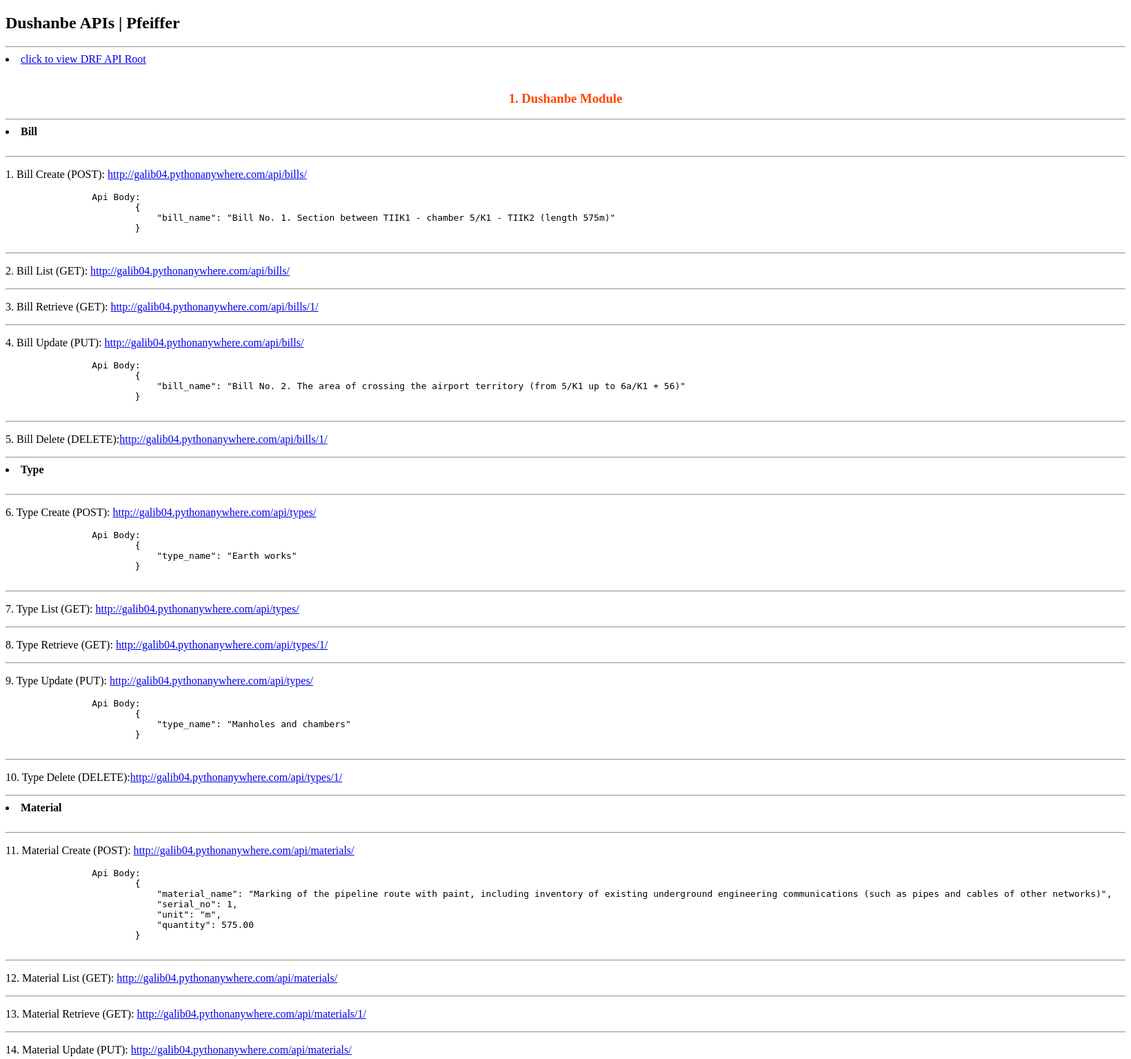
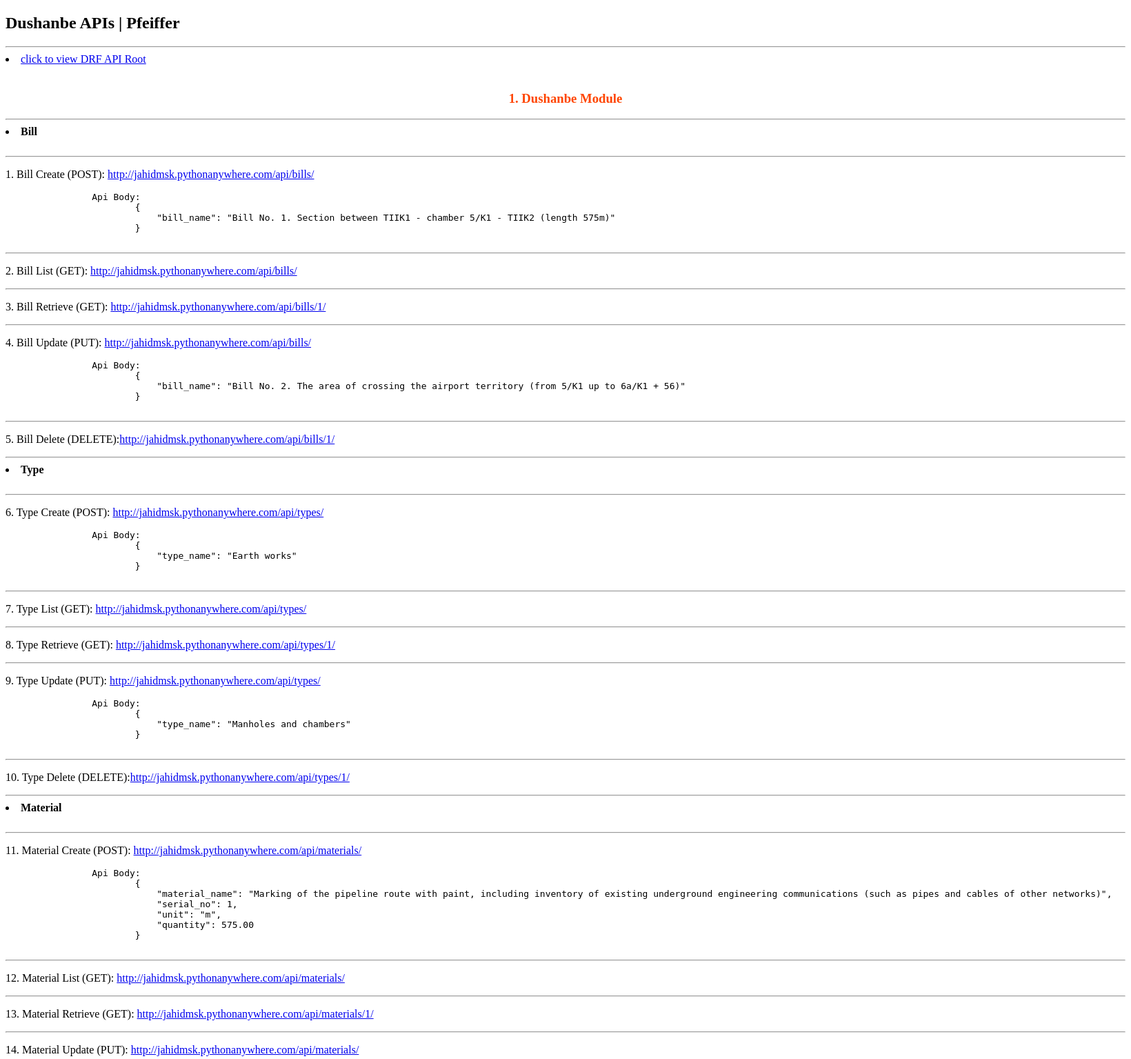
Before and after one commit to m-a-hannan/dushanbe-backend-apis, a Django app: page / in a window 1640 px wide. Shown: the top 1535 px of the page at 69% size. Run offline with Django 3.2, Linux system fonts and the light colour scheme.

Commit message:
API doc updated

```diff
--- a/templates/home.html
+++ b/templates/home.html
@@ -12,7 +12,8 @@
 
     {#<li><a href="http://127.0.0.1:8000/api/" target="_blank">click to view DRF API Root</a></li>#}
     {#<li><a href="http://0.0.0.0:8000/api/" target="_blank">click to view DRF API Root</a></li>#}
-    <li><a href="http://galib04.pythonanywhere.com/api/" target="_blank">click to view DRF API Root</a></li>
+{#    <li><a href="http://galib04.pythonanywhere.com/api/" target="_blank">click to view DRF API Root</a></li>#}
+    <li><a href="http://jahidmsk.pythonanywhere.com/api/" target="_blank">click to view DRF API Root</a></li>
     <br>
 
     {#    <!---- User Token Info ---->#}
@@ -35,7 +36,7 @@
     <br>
     <hr>
 
-    <p>1. Bill Create (POST): <a href="#">http://galib04.pythonanywhere.com/api/bills/</a></p>
+    <p>1. Bill Create (POST): <a href="#">http://jahidmsk.pythonanywhere.com/api/bills/</a></p>
     <pre>
                 Api Body:
                         {
@@ -45,17 +46,17 @@
     <hr>
 
     <p>2. Bill List (GET):
-        <a href="http://galib04.pythonanywhere.com/api/bills/"
-           target="_blank">http://galib04.pythonanywhere.com/api/bills/</a>
+        <a href="http://jahidmsk.pythonanywhere.com/api/bills/"
+           target="_blank">http://jahidmsk.pythonanywhere.com/api/bills/</a>
     </p>
     <hr>
 
     <p>3. Bill Retrieve (GET):
-        <a href="http://galib04.pythonanywhere.com/api/bills/1/" target="_blank">http://galib04.pythonanywhere.com/api/bills/1/</a>
+        <a href="http://jahidmsk.pythonanywhere.com/api/bills/1/" target="_blank">http://jahidmsk.pythonanywhere.com/api/bills/1/</a>
     </p>
     <hr>
 
-    <p>4. Bill Update (PUT): <a href="#">http://galib04.pythonanywhere.com/api/bills/</a></p>
+    <p>4. Bill Update (PUT): <a href="#">http://jahidmsk.pythonanywhere.com/api/bills/</a></p>
     <pre>
                 Api Body:
                         {
@@ -64,7 +65,7 @@
             </pre>
     <hr>
 
-    <p>5. Bill Delete (DELETE):<a href="#">http://galib04.pythonanywhere.com/api/bills/1/</a></p>
+    <p>5. Bill Delete (DELETE):<a href="#">http://jahidmsk.pythonanywhere.com/api/bills/1/</a></p>
     <hr>
 
     <!---- Type ---->
@@ -72,7 +73,7 @@
     <br>
     <hr>
 
-    <p>6. Type Create (POST): <a href="#">http://galib04.pythonanywhere.com/api/types/</a></p>
+    <p>6. Type Create (POST): <a href="#">http://jahidmsk.pythonanywhere.com/api/types/</a></p>
     <pre>
                 Api Body:
                         {
@@ -82,17 +83,17 @@
     <hr>
 
     <p>7. Type List (GET):
-        <a href="http://galib04.pythonanywhere.com/api/types/"
-           target="_blank">http://galib04.pythonanywhere.com/api/types/</a>
+        <a href="http://jahidmsk.pythonanywhere.com/api/types/"
+           target="_blank">http://jahidmsk.pythonanywhere.com/api/types/</a>
     </p>
     <hr>
 
     <p>8. Type Retrieve (GET):
-        <a href="http://galib04.pythonanywhere.com/api/types/1/" target="_blank">http://galib04.pythonanywhere.com/api/types/1/</a>
+        <a href="http://jahidmsk.pythonanywhere.com/api/types/1/" target="_blank">http://jahidmsk.pythonanywhere.com/api/types/1/</a>
     </p>
     <hr>
 
-    <p>9. Type Update (PUT): <a href="#">http://galib04.pythonanywhere.com/api/types/</a></p>
+    <p>9. Type Update (PUT): <a href="#">http://jahidmsk.pythonanywhere.com/api/types/</a></p>
     <pre>
                 Api Body:
                         {
@@ -101,7 +102,7 @@
             </pre>
     <hr>
 
-    <p>10. Type Delete (DELETE):<a href="#">http://galib04.pythonanywhere.com/api/types/1/</a></p>
+    <p>10. Type Delete (DELETE):<a href="#">http://jahidmsk.pythonanywhere.com/api/types/1/</a></p>
     <hr>
 
     <!---- Material ---->
@@ -109,7 +110,7 @@
     <br>
     <hr>
 
-    <p>11. Material Create (POST): <a href="#">http://galib04.pythonanywhere.com/api/materials/</a></p>
+    <p>11. Material Create (POST): <a href="#">http://jahidmsk.pythonanywhere.com/api/materials/</a></p>
     <pre>
                 Api Body:
                         {
@@ -122,16 +123,16 @@
     <hr>
 
     <p>12. Material List (GET):
-        <a href="http://galib04.pythonanywhere.com/api/materials/" target="_blank">http://galib04.pythonanywhere.com/api/materials/</a>
+        <a href="http://jahidmsk.pythonanywhere.com/api/materials/" target="_blank">http://jahidmsk.pythonanywhere.com/api/materials/</a>
     </p>
     <hr>
 
     <p>13. Material Retrieve (GET):
-        <a href="http://galib04.pythonanywhere.com/api/materials/1/" target="_blank">http://galib04.pythonanywhere.com/api/materials/1/</a>
+        <a href="http://jahidmsk.pythonanywhere.com/api/materials/1/" target="_blank">http://jahidmsk.pythonanywhere.com/api/materials/1/</a>
     </p>
     <hr>
 
-    <p>14. Material Update (PUT): <a href="#">http://galib04.pythonanywhere.com/api/materials/</a></p>
+    <p>14. Material Update (PUT): <a href="#">http://jahidmsk.pythonanywhere.com/api/materials/</a></p>
     <pre>
                 Api Body:
                         {
@@ -143,7 +144,7 @@
             </pre>
     <hr>
 
-    <p>15. Material Delete (DELETE):<a href="#">http://galib04.pythonanywhere.com/api/materials/1/</a></p>
+    <p>15. Material Delete (DELETE):<a href="#">http://jahidmsk.pythonanywhere.com/api/materials/1/</a></p>
     <hr>
 
     <!---- Bill Submissions ---->
@@ -151,7 +152,7 @@
     <br>
     <hr>
 
-    <p>16. Bill Submissions Create (POST): <a href="#">http://galib04.pythonanywhere.com/api/bill-submissions/</a></p>
+    <p>16. Bill Submissions Create (POST): <a href="#">http://jahidmsk.pythonanywhere.com/api/bill-submissions/</a></p>
     <pre>
                 Api Body:
                         {
@@ -165,16 +166,16 @@
     <hr>
 
     <p>17. Bill Submissions List (GET):
-        <a href="http://galib04.pythonanywhere.com/api/bill-submissions/" target="_blank">http://galib04.pythonanywhere.com/api/bill-submissions/</a>
+        <a href="http://jahidmsk.pythonanywhere.com/api/bill-submissions/" target="_blank">http://jahidmsk.pythonanywhere.com/api/bill-submissions/</a>
     </p>
     <hr>
 
     <p>18. Bill Submissions Retrieve (GET):
-        <a href="http://galib04.pythonanywhere.com/api/bill-submissions/1/" target="_blank">http://galib04.pythonanywhere.com/api/bill-submissions/1/</a>
+        <a href="http://jahidmsk.pythonanywhere.com/api/bill-submissions/1/" target="_blank">http://jahidmsk.pythonanywhere.com/api/bill-submissions/1/</a>
     </p>
     <hr>
 
-    <p>19. Bill Submissions Update (PUT): <a href="#">http://galib04.pythonanywhere.com/api/bill-submissions/</a></p>
+    <p>19. Bill Submissions Update (PUT): <a href="#">http://jahidmsk.pythonanywhere.com/api/bill-submissions/</a></p>
     <pre>
                 Api Body:
                         {
@@ -187,7 +188,7 @@
             </pre>
     <hr>
 
-    <p>20. Bill Submissions Delete (DELETE):<a href="#">http://galib04.pythonanywhere.com/api/bill-submissions/1/</a></p>
+    <p>20. Bill Submissions Delete (DELETE):<a href="#">http://jahidmsk.pythonanywhere.com/api/bill-submissions/1/</a></p>
     <hr>
 
 </body>
```
